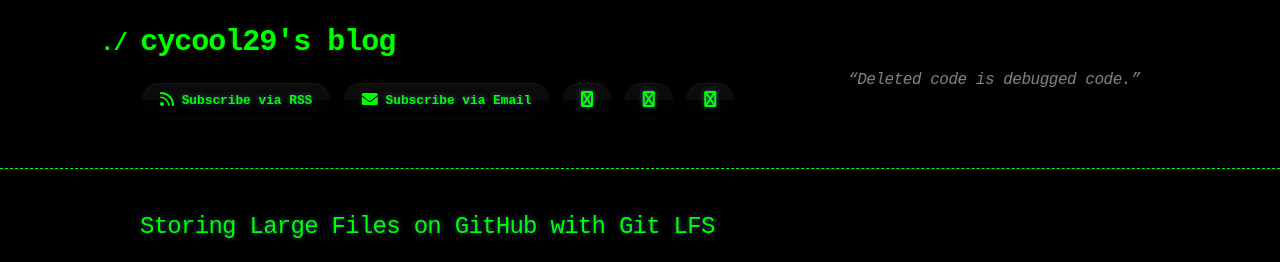
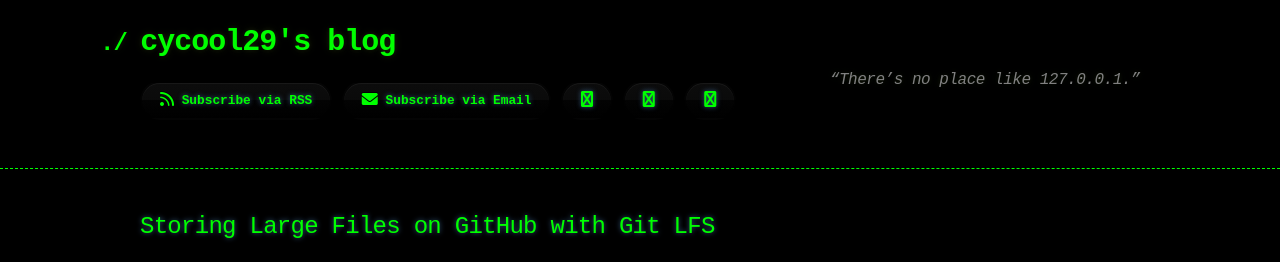
Before and after one commit to cycool29/cycool29.github.io, a Jekyll site: the page built from index.md, in a window 1280 px wide and 900 px high. Shown: the top 262 px of the window. Built offline with Jekyll 4.4.1, drawn with Linux system fonts in a browser that asks for light colours; a style sheet for code colours, icons or effects is not loaded.

Commit message:
Update quotes

```diff
--- a/_config.yml
+++ b/_config.yml
@@ -1,5 +1,5 @@
 title: cycool29's blog
-description: "“Deleted code is debugged code.” "
+description: "“There’s no place like 127.0.0.1.” "
 bio: A high school student. Intermediate in Python, Git, Bash. Learning JavaScript. He/Him. "
 author: cycool29
 url: https://cycool29.github.io
```
